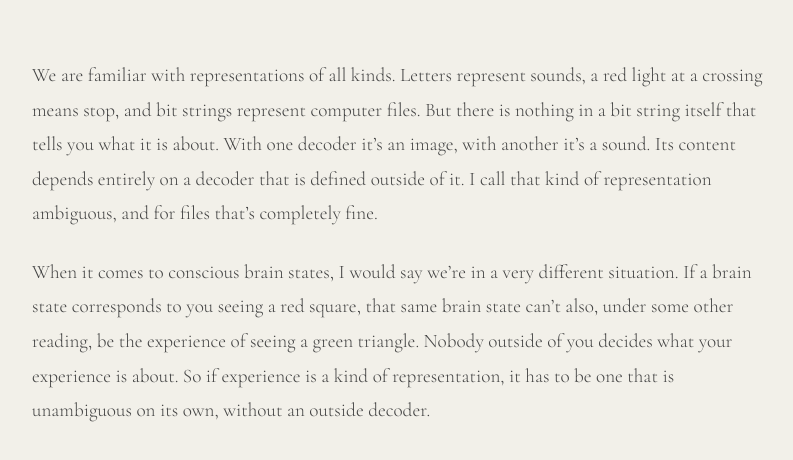
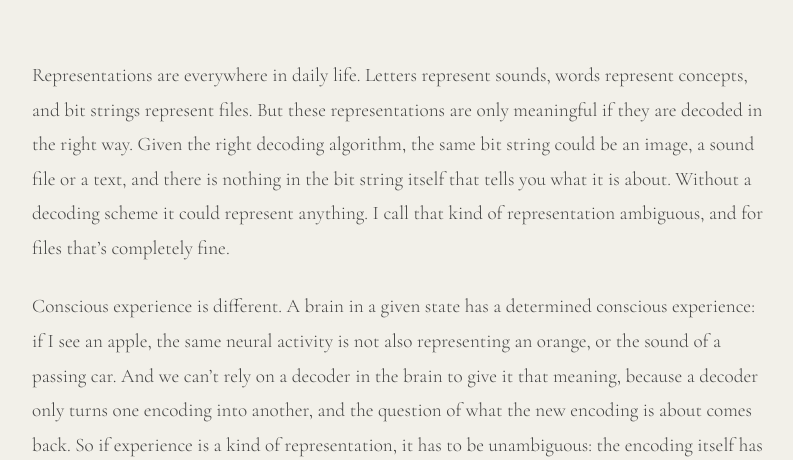
Before and after one commit to entropicbloom/signals, a Jekyll site: the page built from _posts/2025-04-12-consciousness-is-unambiguous.md, in a window 1280 px wide and 1400 px high, scrolled down 348 px, cut to the strip 0-460 px from the top of the window. Shown: the whole strip, without its empty margins (240-1033 px from the left). Built offline with Jekyll 4.4.1, drawn with Linux system fonts in a browser that asks for light colours; some of the changed text lies outside the part shown.

Commit message:
Use the project site's wording in the unambiguous-representations entry
Co-Authored-By: Claude Opus 5.5 <noreply@anthropic.com>

```diff
--- a/_posts/2025-04-12-consciousness-is-unambiguous.md
+++ b/_posts/2025-04-12-consciousness-is-unambiguous.md
@@ -6,16 +6,16 @@ date: 2025-04-12
 mode: signal
 ---
 
-We are familiar with representations of all kinds. Letters represent sounds, a red light at a crossing means stop, and bit strings represent computer files. But there is nothing in a bit string itself that tells you what it is about. With one decoder it's an image, with another it's a sound. Its content depends entirely on a decoder that is defined outside of it. I call that kind of representation ambiguous, and for files that's completely fine.
+Representations are everywhere in daily life. Letters represent sounds, words represent concepts, and bit strings represent files. But these representations are only meaningful if they are decoded in the right way. Given the right decoding algorithm, the same bit string could be an image, a sound file or a text, and there is nothing in the bit string itself that tells you what it is about. Without a decoding scheme it could represent anything. I call that kind of representation ambiguous, and for files that's completely fine.
 
-When it comes to conscious brain states, I would say we're in a very different situation. If a brain state corresponds to you seeing a red square, that same brain state can't also, under some other reading, be the experience of seeing a green triangle. Nobody outside of you decides what your experience is about. So if experience is a kind of representation, it has to be one that is unambiguous on its own, without an outside decoder.
+Conscious experience is different. A brain in a given state has a determined conscious experience: if I see an apple, the same neural activity is not also representing an orange, or the sound of a passing car. And we can't rely on a decoder in the brain to give it that meaning, because a decoder only turns one encoding into another, and the question of what the new encoding is about comes back. So if experience is a kind of representation, it has to be unambiguous: the encoding itself has to carry its meaning.
 
 <div style="position: relative; width: 100%; aspect-ratio: 16 / 9; margin: 2rem 0;">
   <iframe src="https://www.youtube-nocookie.com/embed/RxMzAeupqaQ" title="Consciousness and Unambiguous Representations" style="position: absolute; inset: 0; width: 100%; height: 100%; border: 0;" allow="accelerometer; clipboard-write; encrypted-media; gyroscope; picture-in-picture; web-share" referrerpolicy="strict-origin-when-cross-origin" allowfullscreen></iframe>
 </div>
 
-So where could unambiguous content come from? The idea I explore is that a single neuron doesn't mean anything on its own, but it might get its meaning from the relations it is embedded in. A major chord works in a similar way: C, E, G and D, F sharp, A share no note, but you hear both as major, because the intervals between the notes are the same.
+Where could that meaning come from? A bit string can't do it, because all it tells you is that it is this number and not another. What's needed is structure. The idea I explore is that a neuron gets its meaning from the relations it is embedded in, from how it relates to the other neurons. A major chord works in a similar way: C, E, G and D, F sharp, A share no note, but you hear both as major, because the relations between the notes are the same.
 
-I tested this in two settings. In neural networks trained to classify handwritten digits, the relations between neurons are enough to tell which output neuron stands for which digit, for networks trained with dropout in every case. In mouse visual cortex, the correlations between neurons partly reveal which orientation each neuron prefers, without knowing what the mouse was looking at. They tell horizontal from vertical quite well, but barely 45 degrees from 135. That leftover ambiguity is what you'd expect from the symmetries of the structure, at least in this data.
+I tested this in two settings. In neural networks trained to classify MNIST digits, the connectivity of the output layer to the layer before it is enough to tell which output neuron encodes which digit, for networks trained with dropout in every case. In mouse visual cortex, the correlations between neurons alone, without the movie the mouse was watching, partly determine which orientation each neuron prefers. They tell horizontal from vertical quite well, but barely 45 degrees from 135. That remaining ambiguity is what you'd expect from the symmetries of the relational structure, at least in this data.
 
 The video is an attempt at a more polished version of an [earlier talk at Models of Consciousness 6](https://youtu.be/2BGzn22B5J8), made with heavy AI assistance: the animations were built with Claude Code, and the narration is an AI voice. The full write-up, figures and code are on the [project site](https://www.consciousness-is-unambiguous.com), and the mouse results are in the [cortex paper](https://doi.org/10.5281/zenodo.22973260).
```
